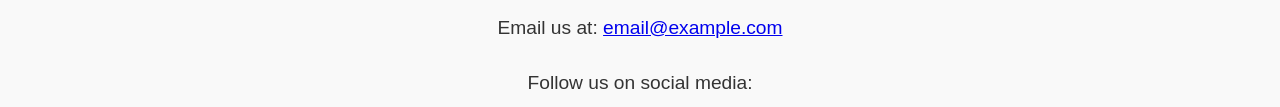
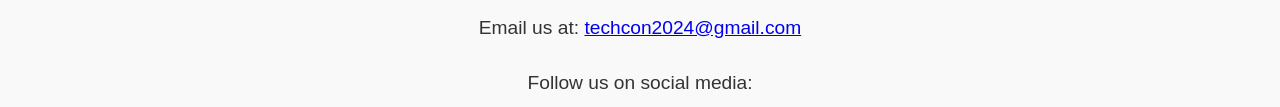
Before and after one commit to ronohappdev/TechCon_HTML, a plain HTML site: page techcon_website/contact.html in a window 1280 px wide. Shown: the part 216-323 px from the top of the page. Drawn offline with Linux system fonts and the light colour scheme.

Commit message:
Update contact.html

```diff
--- a/techcon_website/contact.html
+++ b/techcon_website/contact.html
@@ -23,7 +23,7 @@
 <main>
     <section id="contact-info">
         <h2>Contact Information</h2>
-        <p>Email us at: <a href="techcon2024@gmail.com">email@example.com</a></p>
+        <p>Email us at: <a href="techcon2024@gmail.com">techcon2024@gmail.com</a></p>
         <p>Follow us on social media:</p>
         <ul>
             <li><a href="https://twitter.com/techcon2024" target="_blank">Twitter</a></li>
```
